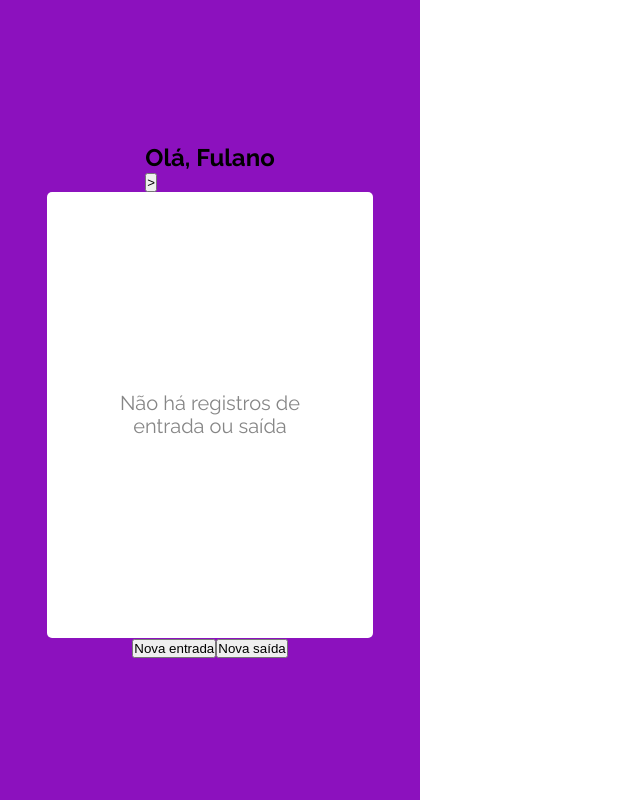
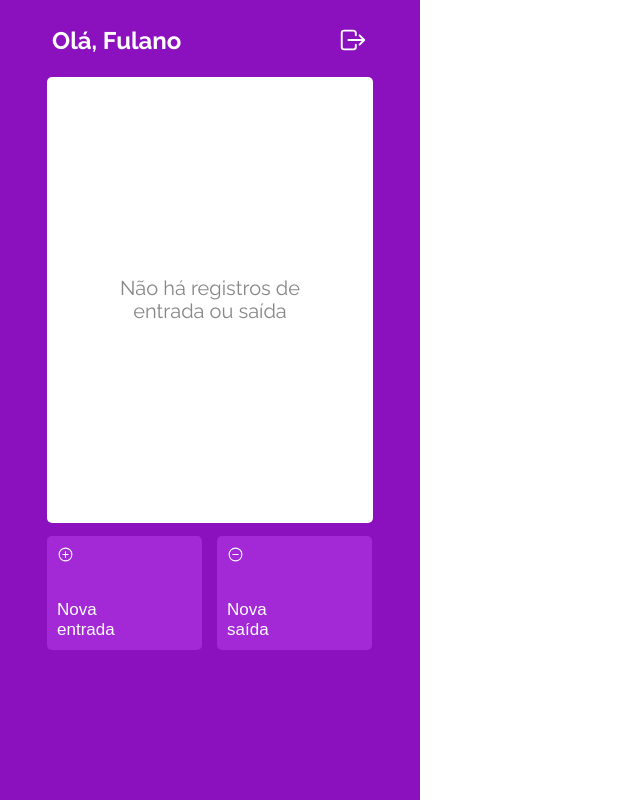
Before and after one commit to SilasFr/my-wallet-front, a React (Create React App) app: page /main in a window 1280 px wide. Shown: the whole page, without its empty margins (0-640 px from the left). Built offline with nearby package versions, Linux system fonts and the light colour scheme.

Commit message:
docs: create main page basic layout

```diff
--- a/public/index.html
+++ b/public/index.html
@@ -18,5 +18,14 @@
   <body>
     <noscript>You need to enable JavaScript to run this app.</noscript>
     <div id="root"></div>
+
+    <script
+      type="module"
+      src="https://unpkg.com/ionicons@5.5.2/dist/ionicons/ionicons.esm.js"
+    ></script>
+    <script
+      nomodule
+      src="https://unpkg.com/ionicons@5.5.2/dist/ionicons/ionicons.js"
+    ></script>
   </body>
 </html>
--- a/src/Components/Main.jsx
+++ b/src/Components/Main.jsx
@@ -1,20 +1,26 @@
-import { Container, Feed } from "../style/style";
+import { MainContainer, Feed } from "../style/style";
 
 export default function Main() {
   return (
-    <Container>
+    <MainContainer>
       <div className="header">
         <h2>Olá, Fulano</h2>
-        <button>{">"}</button>
+        <ion-icon name="log-out-outline"></ion-icon>
       </div>
       <Feed>
         <p>Não há registros de entrada ou saída</p>
       </Feed>
 
       <div className="menu">
-        <button>Nova entrada</button>
-        <button>Nova saída</button>
+        <button>
+          <ion-icon name="add-circle-outline"></ion-icon>
+          <p>Nova entrada</p>
+        </button>
+        <button>
+          <ion-icon name="remove-circle-outline"></ion-icon>
+          <p>Nova saída</p>
+        </button>
       </div>
-    </Container>
+    </MainContainer>
   );
 }
--- a/src/style/style.jsx
+++ b/src/style/style.jsx
@@ -8,6 +8,61 @@ const Container = styled.div`
   flex-direction: column;
   justify-content: center;
   align-items: center;
+`;
+
+const MainContainer = styled.div`
+  width: 100%;
+  height: 100%;
+  background-color: #8c11be;
+  display: flex;
+  gap: 13px;
+  flex-direction: column;
+  align-items: center;
+  .header {
+    min-width: 326px;
+    max-width: 100%;
+    margin: 25px 24px 9px 24px;
+    padding: 0 5px;
+    display: flex;
+    justify-content: space-between;
+    align-items: center;
+    h2 {
+      color: #fff;
+    }
+    ion-icon {
+      font-size: 30px;
+      color: #fff;
+    }
+  }
+
+  .menu {
+    min-width: 326px;
+    max-width: 100%;
+    margin: 0 24px;
+    display: flex;
+    gap: 15px;
+    button {
+      width: 155px;
+      height: 114px;
+      padding: 10px;
+      display: flex;
+      gap: 32px;
+      flex-direction: column;
+      justify-content: space-between;
+      background: #a328d6;
+      border-radius: 5px;
+      border: none;
+
+      font-weight: medium;
+      font-size: 17px;
+      line-height: 20px;
+      color: #ffffff;
+      p {
+        text-align: justify;
+        width: 64px;
+      }
+    }
+  }
 `;
 
 const Forms = styled.form`
@@ -73,4 +128,4 @@ const Feed = styled.div`
   }
 `;
 
-export { Container, Forms, Footnote, Feed };
+export { MainContainer, Container, Forms, Footnote, Feed };
```
